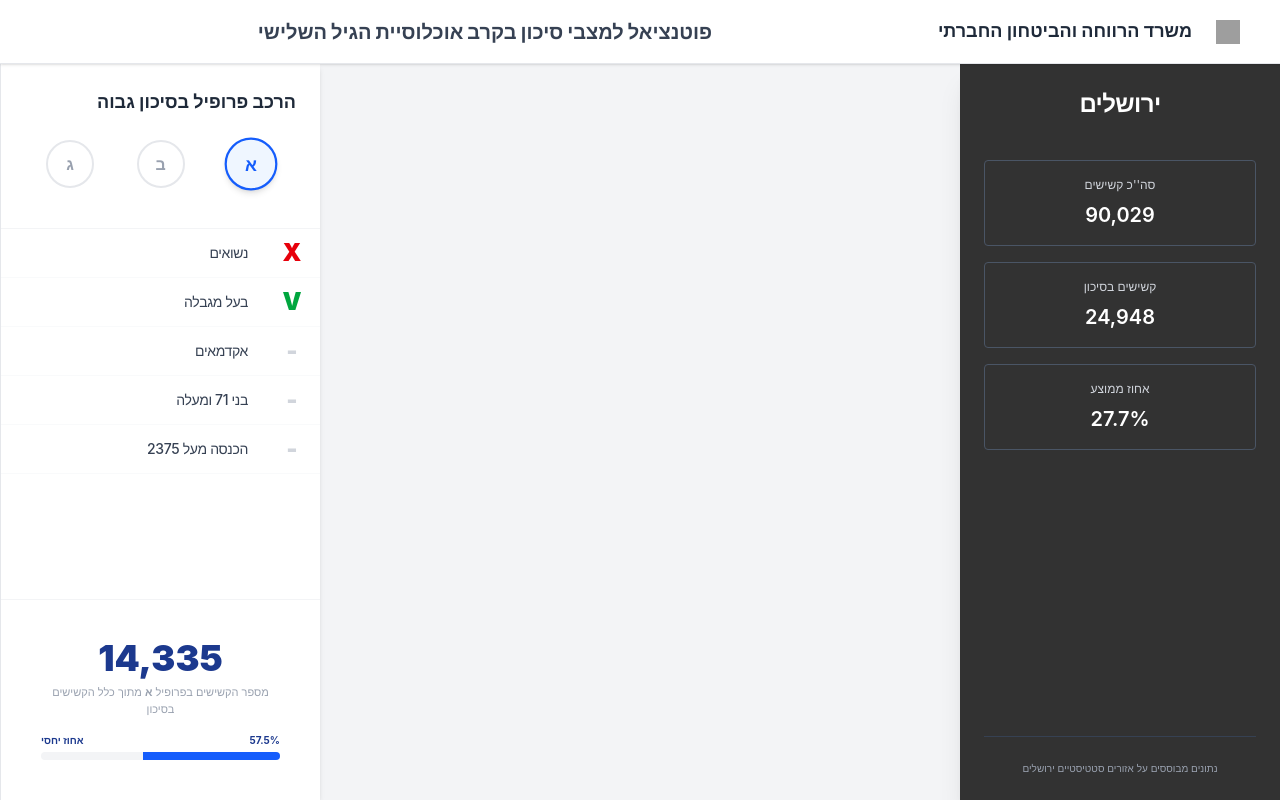
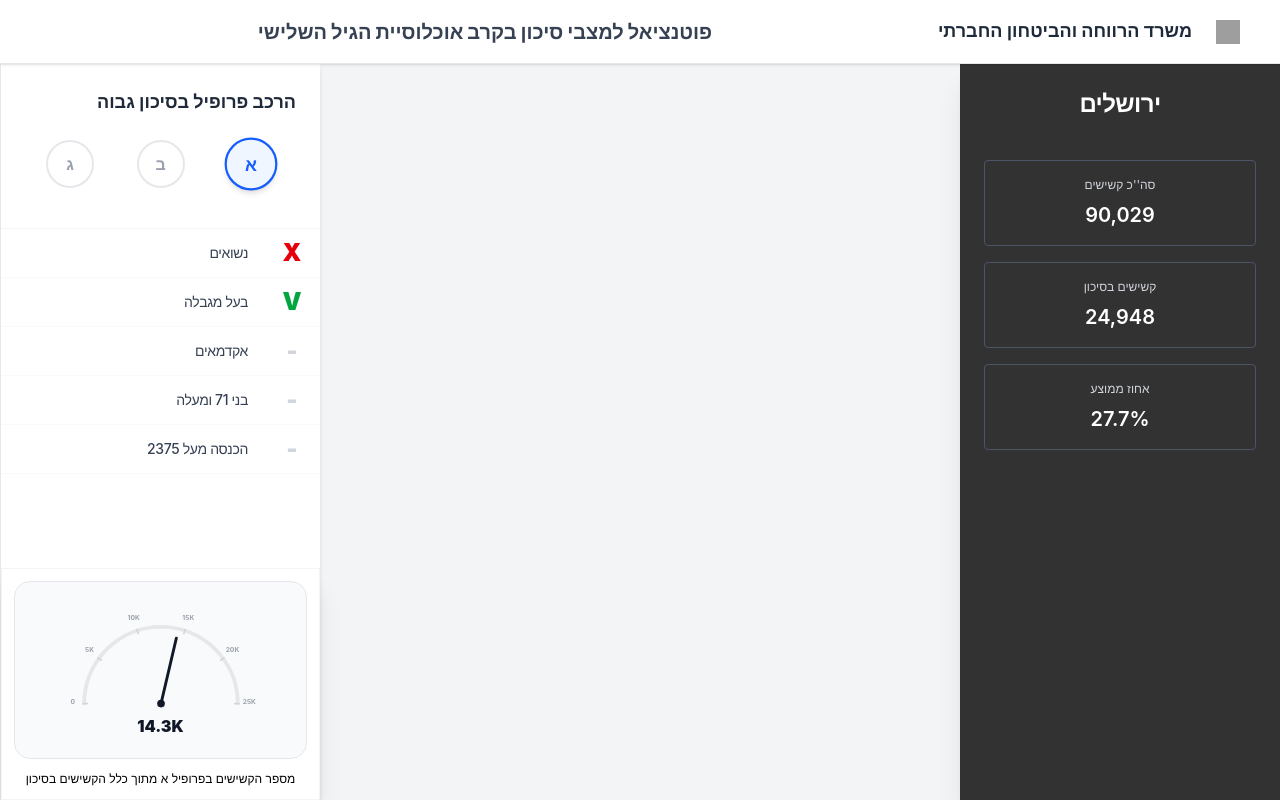
Before and after one commit to rivkah-mapi/my-gov-app, a React (Vite) app: page / in a window 1280 px wide. Built offline with nearby package versions, Linux system fonts and the light colour scheme; grey boxes are pictures that could not be loaded.

Commit message:
add gauge

```diff
--- a/src/components/CitySidebar.tsx
+++ b/src/components/CitySidebar.tsx
@@ -19,9 +19,7 @@ const CityStatsSidebar: React.FC<CityStatsSidebarProps> = ({ total, atRisk, avg
         <StatBox title="אחוז ממוצע" value={`${(Number(avg) * 100).toFixed(1)}%`} />
       </div>
 
-      <div className="mt-auto pt-6 border-t border-gray-700 text-gray-400 text-[10px] text-center">
-        נתונים מבוססים על אזורים סטטיסטיים ירושלים
-      </div>
+
     </aside>
   );
 };
--- /dev/null
+++ b/src/components/ProfileGauge.tsx
@@ -0,0 +1,109 @@
+import React from 'react';
+
+const formatNumber = (num: number) => {
+    if (num >= 1000) {
+        return (num / 1000).toFixed(1).replace(/\.0$/, '') + 'K';
+    }
+    return num.toString();
+};
+
+const ProfileGauge: React.FC<{ profile: string; count: number; percentage: number }> = (
+    { profile, count, percentage }
+) => {
+    if (!profile || count === undefined || percentage === undefined) {
+        return null
+    };
+
+    const maxRangeValue = 25000;
+
+    const needleRatio = Math.min(count / maxRangeValue, 1);
+
+    const needleRotation = (needleRatio * 180) - 90;
+
+    const arcLength = 125.66;
+    const progressLength = (percentage / 100) * arcLength;
+
+    const ticks = [
+        { value: 0, label: '0' },
+        { value: 5000, label: '5K' },
+        { value: 10000, label: '10K' },
+        { value: 15000, label: '15K' },
+        { value: 20000, label: '20K' },
+        { value: 25000, label: '25K' }
+    ];
+
+    return (
+        <div className="bg-white shadow-xl flex flex-col p-3 border border-gray-100" dir="rtl">
+
+            <div className="flex flex-col items-center bg-gray-50 p-6 rounded-2xl border border-gray-200 relative mb-3">
+
+                <div className="relative w-48 h-32 overflow-hidden">
+                    <svg viewBox="0 0 100 65" className="w-full h-full">
+                        <path
+                            d="M10,50 A40,40 0 0,1 90,50"
+                            fill="none"
+                            stroke="#e5e7eb"
+                            strokeWidth="2"
+                            strokeLinecap="round"
+                        />
+
+
+                        {ticks.map((tick, index) => {
+                            const tickRotation = (index * 36) - 90;
+                            const radian = ((tickRotation - 90) * Math.PI) / 180; // המרה לרדיאנים לצורך מיקום טקסט
+
+                            const tx = 50 + 46 * Math.cos(radian);
+                            const ty = 50 + 46 * Math.sin(radian);
+
+                            return (
+                                <g key={tick.value}>
+                                    <line
+                                        x1="50" y1="50"
+                                        x2="50" y2="47"
+                                        stroke="#d1d5db"
+                                        strokeWidth="0.8"
+                                        transform={`rotate(${tickRotation} 50 50) translate(0, -38)`}
+                                    />
+                                    <text
+                                        x={tx}
+                                        y={ty}
+                                        fontSize="3.5"
+                                        fill="#9ca3af"
+                                        fontWeight="bold"
+                                        textAnchor="middle"
+                                    >
+                                        {tick.label}
+                                    </text>
+                                </g>
+                            );
+                        })}
+
+                        <line
+                            x1="50" y1="50"
+                            x2="50" y2="15"
+                            stroke="#111827"
+                            strokeWidth="1.5"
+                            strokeLinecap="round"
+                            style={{
+                                transform: `rotate(${needleRotation}deg)`,
+                                transformOrigin: '50px 50px',
+                                transition: 'transform 1s cubic-bezier(0.4, 0, 0.2, 1)'
+                            }}
+                        />
+
+                        <circle cx="50" cy="50" r="2" fill="#111827" />
+                    </svg>
+
+                    <div className="absolute inset-x-0 bottom-0 text-center flex flex-col items-center">
+                        <span className="text-md font-black text-gray-900 leading-none">{formatNumber(count)}</span>
+                    </div>
+                </div>
+            </div>
+
+            <div className="text-center text-xs">
+                מספר הקשישים בפרופיל {profile} מתוך כלל הקשישים בסיכון      </div>
+        </div>
+    );
+};
+
+export default ProfileGauge;
--- a/src/components/ProfileSidebar.tsx
+++ b/src/components/ProfileSidebar.tsx
@@ -1,6 +1,6 @@
 import React from 'react';
+import ProfileGauge from './ProfileGauge';
 
-// הגדרת הטיפוסים
 export type ProfileType = 'א' | 'ב' | 'ג';
 
 interface Criterion {
@@ -11,8 +11,8 @@ interface Criterion {
 interface ProfileSidebarProps {
   selectedProfile: ProfileType;
   onProfileChange: (profile: ProfileType) => void;
-  profileCount: number; // מספר הקשישים בפרופיל הספציפי
-  totalAtRisk: number;  // סך כל הקשישים בסיכון (לצורך חישוב אחוז)
+  profileCount: number;
+  totalAtRisk: number;
 }
 
 const criteria: Criterion[] = [
@@ -23,7 +23,6 @@ const criteria: Criterion[] = [
   { id: 'income', label: 'הכנסה מעל 2375' },
 ];
 
-// לוגיקה קבועה להצגת הרכב הפרופיל
 const profileLogic: Record<ProfileType, Record<string, string>> = {
   'א': { married: 'X', disabled: 'V', academic: '-', age: '-', income: '-' },
   'ב': { married: 'X', disabled: 'X', academic: '-', age: 'V', income: 'X' },
@@ -37,19 +36,23 @@ const ProfileSidebar: React.FC<ProfileSidebarProps> = ({
   totalAtRisk
 }) => {
 
-  // חישוב אחוז הפרופיל מתוך כלל הקשישים בסיכון
   const percentage = totalAtRisk > 0
     ? ((profileCount / totalAtRisk) * 100).toFixed(1)
     : "0";
 
+  const getColor = (percentage: number) => {
+    if (percentage > 15) return '#ef4444'; // אדום
+    if (percentage > 8) return '#fb923c';  // כתום
+    return '#fde047';                      // צהוב
+  };
+
   return (
     <aside className="w-80 bg-white border-l border-gray-200 flex flex-col shadow-md h-full">
-      {/* כותרת ובחירת פרופיל */}
       <div className="p-6 border-b border-gray-100">
         <h2 className="text-lg font-bold text-gray-800 mb-6">הרכב פרופיל בסיכון גבוה</h2>
 
         <div className="flex justify-around items-center mb-4">
-          {([ 'א', 'ב', 'ג' ] as ProfileType[]).map((p) => (
+          {(['א', 'ב', 'ג'] as ProfileType[]).map((p) => (
             <button
               key={p}
               onClick={() => onProfileChange(p)}
@@ -64,7 +67,6 @@ const ProfileSidebar: React.FC<ProfileSidebarProps> = ({
         </div>
       </div>
 
-      {/* רשימת קריטריונים */}
       <div className="flex-1">
         {criteria.map((c) => {
           const status = profileLogic[selectedProfile][c.id];
@@ -82,29 +84,11 @@ const ProfileSidebar: React.FC<ProfileSidebarProps> = ({
         })}
       </div>
 
-      {/* נתונים סטטיסטיים דינמיים בתחתית */}
-      <div className="p-10 border-t border-gray-100 flex flex-col items-center">
-          <div className="text-4xl font-black text-blue-900 leading-none">
-            {profileCount.toLocaleString()}
-          </div>
-          <div className="text-[11px] text-gray-400 mt-2 text-center">
-            מספר הקשישים בפרופיל <span className="font-bold">{selectedProfile}</span> מתוך כלל הקשישים בסיכון
-          </div>
-
-          {/* תצוגת אחוזים ויזואלית */}
-          <div className="mt-4 w-full">
-            <div className="flex justify-between text-[10px] mb-1 font-bold text-blue-900">
-              <span>{percentage}%</span>
-              <span>אחוז יחסי</span>
-            </div>
-            <div className="w-full bg-gray-100 h-2 rounded-full overflow-hidden">
-              <div
-                className="bg-blue-600 h-full transition-all duration-700 ease-out"
-                style={{ width: `${percentage}%` }}
-              ></div>
-            </div>
-          </div>
-      </div>
+      <ProfileGauge
+        profile={selectedProfile}
+        count={profileCount}
+        percentage={parseFloat(percentage)}
+      />
     </aside>
   );
 };
```
